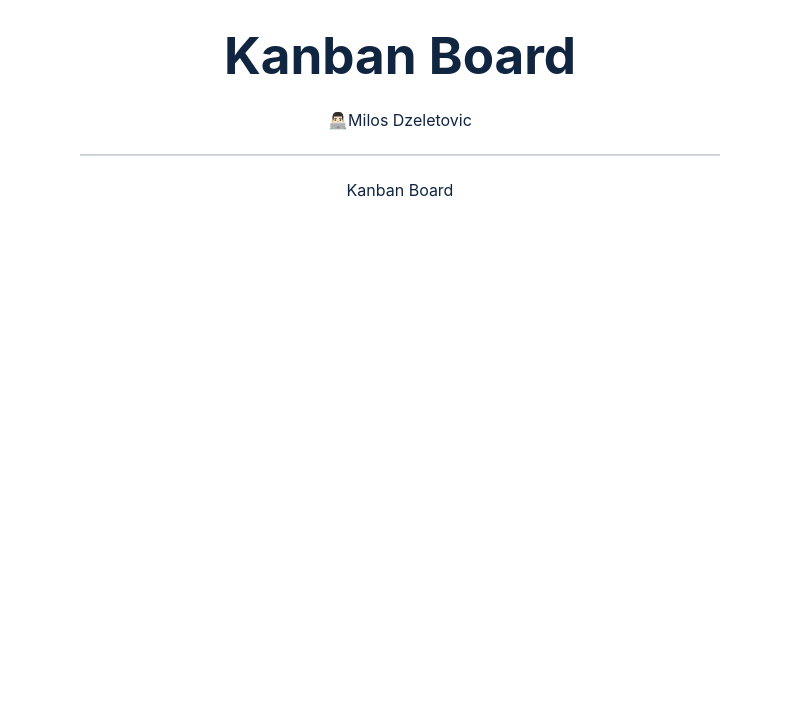
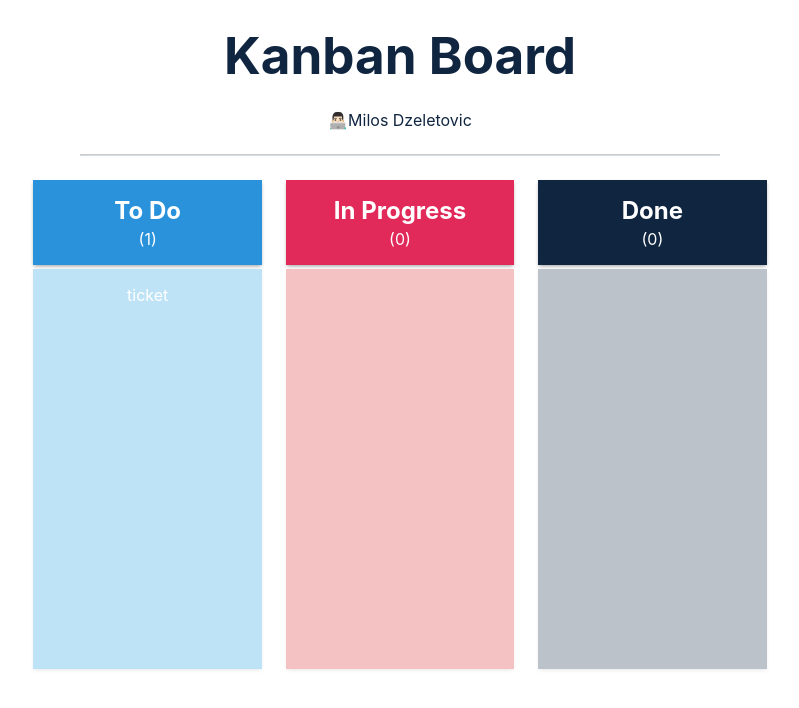
Before and after one commit to srbro/Cypress-GUI-Kanban-board, a React (Create React App) app: page / in a window 1280 px wide. Shown: the top 708 px of the page, without its empty margins (240-1039 px from the left). Built offline with nearby package versions, Linux system fonts and the light colour scheme.

Commit message:
Add Board, Column, Ticket base

```diff
--- a/src/components/Board/Board.tsx
+++ b/src/components/Board/Board.tsx
@@ -1,7 +1,39 @@
 import React from 'react';
 
+import Column from '../Column';
+import { Container } from './styles';
+
+const columns = {
+  todo: {
+    id: 'todo',
+    title: 'To Do',
+    tickets: [
+      {
+        id: '1',
+        title: 'Do the dishes'
+      }
+    ]
+  },
+  inProgress: {
+    id: 'inProgress',
+    title: 'In Progress',
+    tickets: []
+  },
+  done: {
+    id: 'done',
+    title: 'Done',
+    tickets: []
+  }
+};
+
 function Board() {
-  return <div>Kanban Board</div>;
+  return (
+    <Container>
+      {Object.values(columns).map(({ id, title, tickets }) => (
+        <Column key={id} id={id} title={title} tickets={tickets} />
+      ))}
+    </Container>
+  );
 }
 
 export default Board;
--- /dev/null
+++ b/src/components/Board/styles.ts
@@ -0,0 +1,7 @@
+import styled from 'styled-components';
+
+export const Container = styled.div`
+  display: grid;
+  grid-template-columns: repeat(3, 1fr);
+  grid-column-gap: 2.4rem;
+`;
--- /dev/null
+++ b/src/components/Column/Column.tsx
@@ -0,0 +1,29 @@
+import React from 'react';
+
+import Ticket from '../Ticket';
+import { TicketModel } from '../../models';
+import { Container, Header, Title, Body } from './styles';
+
+type Props = {
+  id: string;
+  title: string;
+  tickets: TicketModel[];
+};
+
+function Column({ id, title, tickets }: Props) {
+  return (
+    <Container>
+      <Header id={id}>
+        <Title>{title}</Title>
+        <div>({tickets.length})</div>
+      </Header>
+      <Body id={id}>
+        {tickets.map((ticket: TicketModel) => (
+          <Ticket key={ticket.id} />
+        ))}
+      </Body>
+    </Container>
+  );
+}
+
+export default Column;
--- /dev/null
+++ b/src/components/Column/index.ts
@@ -0,0 +1 @@
+export { default } from './Column';
--- /dev/null
+++ b/src/components/Column/styles.ts
@@ -0,0 +1,56 @@
+import styled from 'styled-components';
+import colors from '../../styles/colors';
+
+function getHeaderColor(id: string): string {
+  if (id === 'todo') return colors.blue;
+  if (id === 'inProgress') return colors.red;
+  if (id === 'done') return colors.dark;
+  return colors.white;
+}
+
+function getBodyColor(id: string): string {
+  if (id === 'todo') return colors.bgBlue;
+  if (id === 'inProgress') return colors.bgRed;
+  if (id === 'done') return colors.bgDark;
+  return colors.white;
+}
+
+type HeaderProps = {
+  id: string;
+};
+
+type BodyProps = {
+  id: string;
+};
+
+export const Container = styled.div`
+  display: flex;
+  flex-direction: column;
+  color: ${colors.white};
+`;
+
+export const Header = styled.div`
+  box-shadow: 0px 2px 4px -1px rgba(0, 0, 0, 0.4);
+  text-align: center;
+  display: flex;
+  flex-direction: column;
+  align-items: center;
+  background-color: ${({ id }: HeaderProps) => getHeaderColor(id)};
+  padding: 1.6rem 4.8rem;
+  margin-bottom: 0.4rem;
+`;
+
+export const Title = styled.h2`
+  font-weight: bold;
+  margin-bottom: 0.4rem;
+`;
+
+export const Body = styled.div`
+  box-shadow: 0px 2px 4px -1px rgba(0, 0, 0, 0.1);
+  min-height: 40rem;
+  display: flex;
+  flex-direction: column;
+  align-items: center;
+  padding: 1.6rem;
+  background-color: ${({ id }: BodyProps) => getBodyColor(id)};
+`;
--- /dev/null
+++ b/src/components/Ticket/Ticket.tsx
@@ -0,0 +1,7 @@
+import React from 'react';
+
+function Ticket() {
+  return <div>ticket</div>;
+}
+
+export default Ticket;
--- /dev/null
+++ b/src/components/Ticket/index.ts
@@ -0,0 +1 @@
+export { default } from './Ticket';
--- /dev/null
+++ b/src/models/index.ts
@@ -0,0 +1,4 @@
+export type TicketModel = {
+  id: string;
+  title: string;
+};
--- a/src/views/Home.tsx
+++ b/src/views/Home.tsx
@@ -1,11 +1,11 @@
 import React from 'react';
 
 import Board from '../components/Board';
-import { Layout, Header, Title, Subtitle, Separator } from './styles';
+import { Container, Header, Title, Subtitle, Separator } from './styles';
 
 function Home() {
   return (
-    <Layout>
+    <Container>
       <Header>
         <Title>Kanban Board</Title>
         <Subtitle>
@@ -17,7 +17,7 @@ function Home() {
       </Header>
       <Separator />
       <Board />
-    </Layout>
+    </Container>
   );
 }
 
--- a/src/views/styles.ts
+++ b/src/views/styles.ts
@@ -2,7 +2,7 @@ import styled from 'styled-components';
 
 import colors from '../styles/colors';
 
-export const Layout = styled.div`
+export const Container = styled.div`
   display: flex;
   flex-direction: column;
   align-items: center;
```
